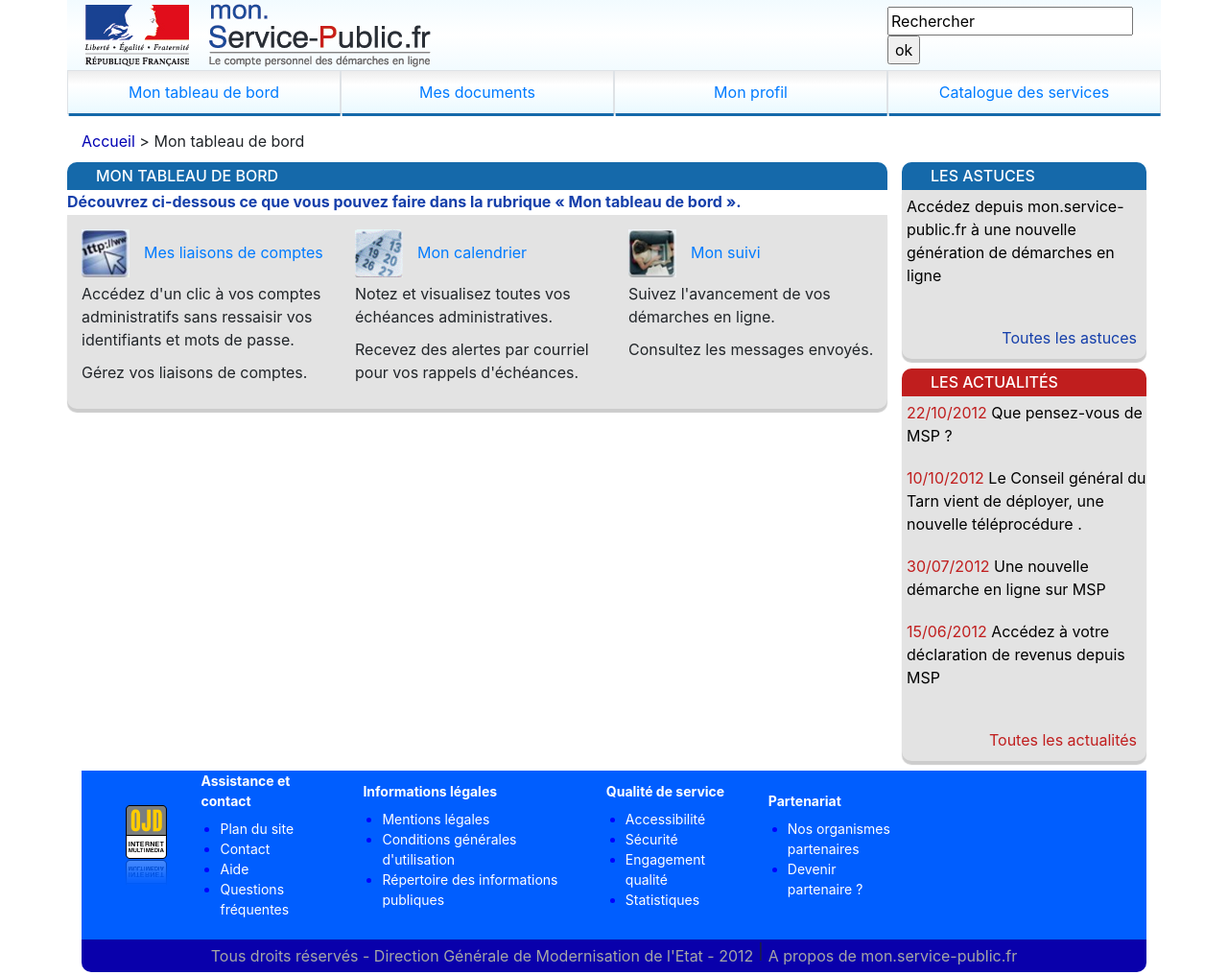
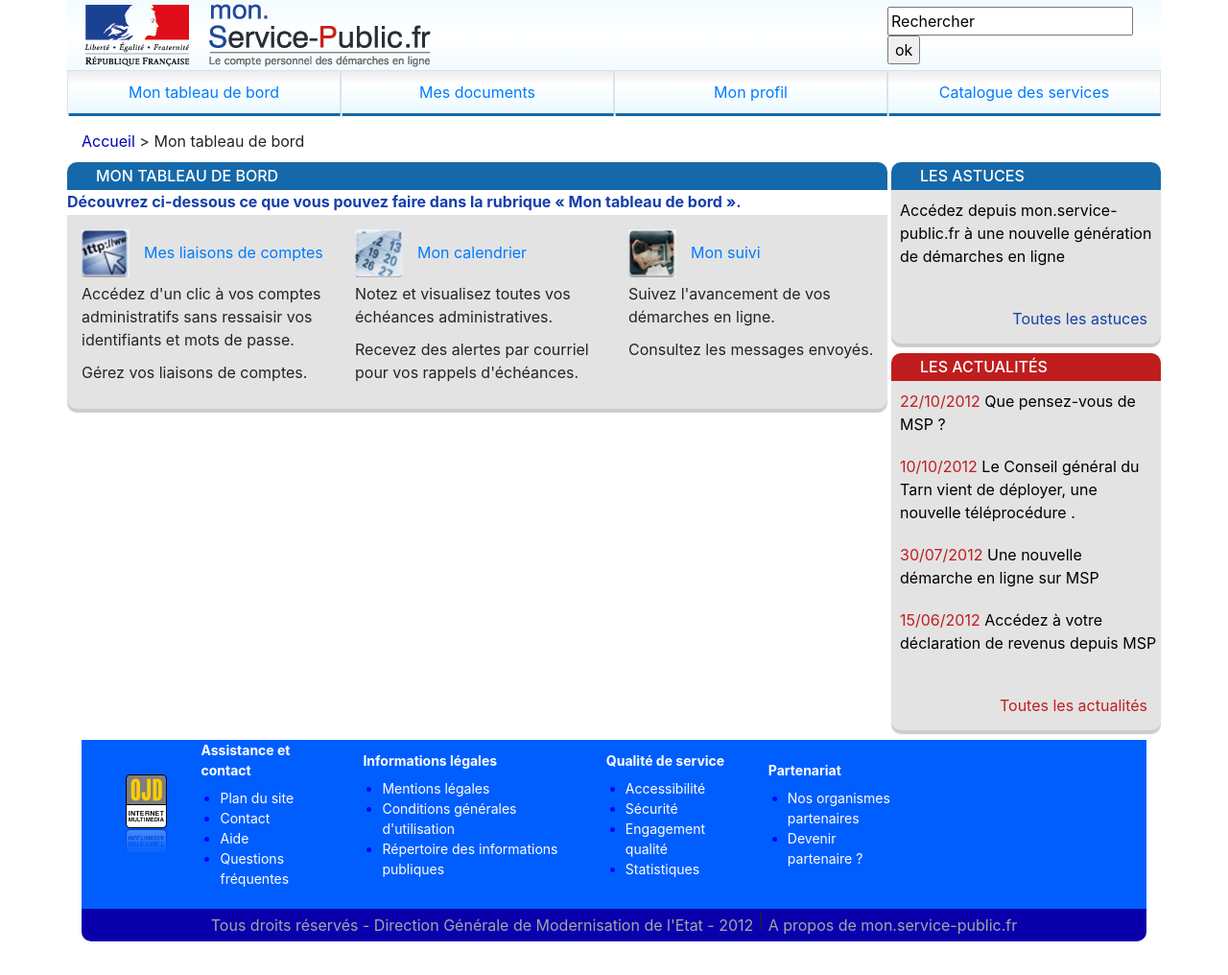
Before and after one commit to mdormignies/css_service-public, a plain HTML site: page index.html in a window 1280 px wide. Shown: the whole page at 96% size. After the commit the page ends 991 px from the top, so only its background shows below. Drawn offline with nearby package versions, Linux system fonts and the light colour scheme.

Commit message:
Update index.html

```diff
--- a/index.html
+++ b/index.html
@@ -134,10 +134,10 @@
 				</section>
 			</main>
 
-			<aside class="col-12 col-md-3">
+			<aside class="col-12 col-md-3 pl-1 pr-0">
 				<div class="asideCardOne">
 					<h3 class="titleCard">LES ASTUCES</h3>
-					<section class="bodyCard d-flex flex-column justify-content-between">
+					<section class="bodyCard d-flex flex-column justify-content-between p-1">
 						<ul>
 							<li><a href="https://lp-projet-web.ovh/css3/evaluations/20221006_devoir_maison/jsp/authent/page_detail_astuce_MSP.jsp?idAstuce=1001"
 									target="_self"
@@ -151,7 +151,7 @@
 				</div>
 				<div class="asideCardTwo">
 					<h3 class="titleRedCard">LES ACTUALITÉS</h3>
-					<section class="bodyCard d-flex flex-column justify-content-between">
+					<section class="bodyCard d-flex flex-column justify-content-between p-1">
 						<ul>
 							<li><a href="https://lp-projet-web.ovh/css3/evaluations/20221006_devoir_maison/jsp/authent/page_detail_actualite_MSP.jsp?idActu=11644"
 									title="Lien vers Votre avis nous intéresse…"><span class="date">22/10/2012</span> Que
```
